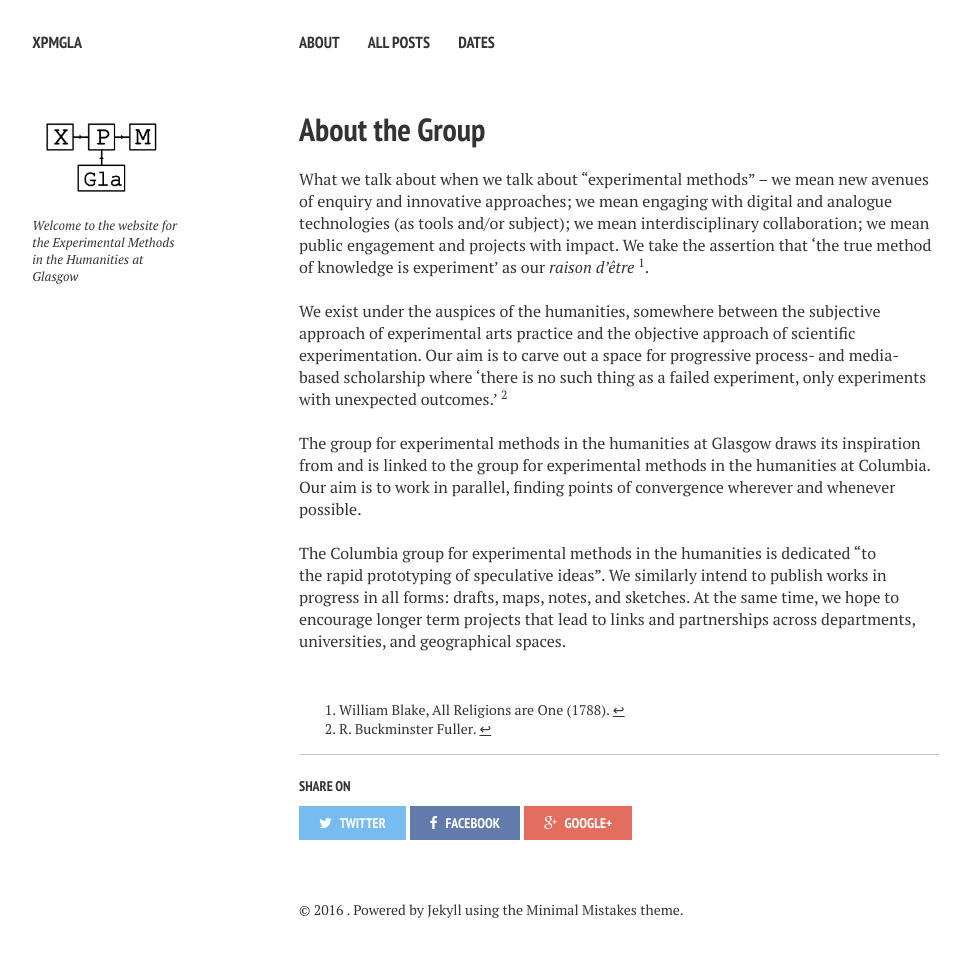
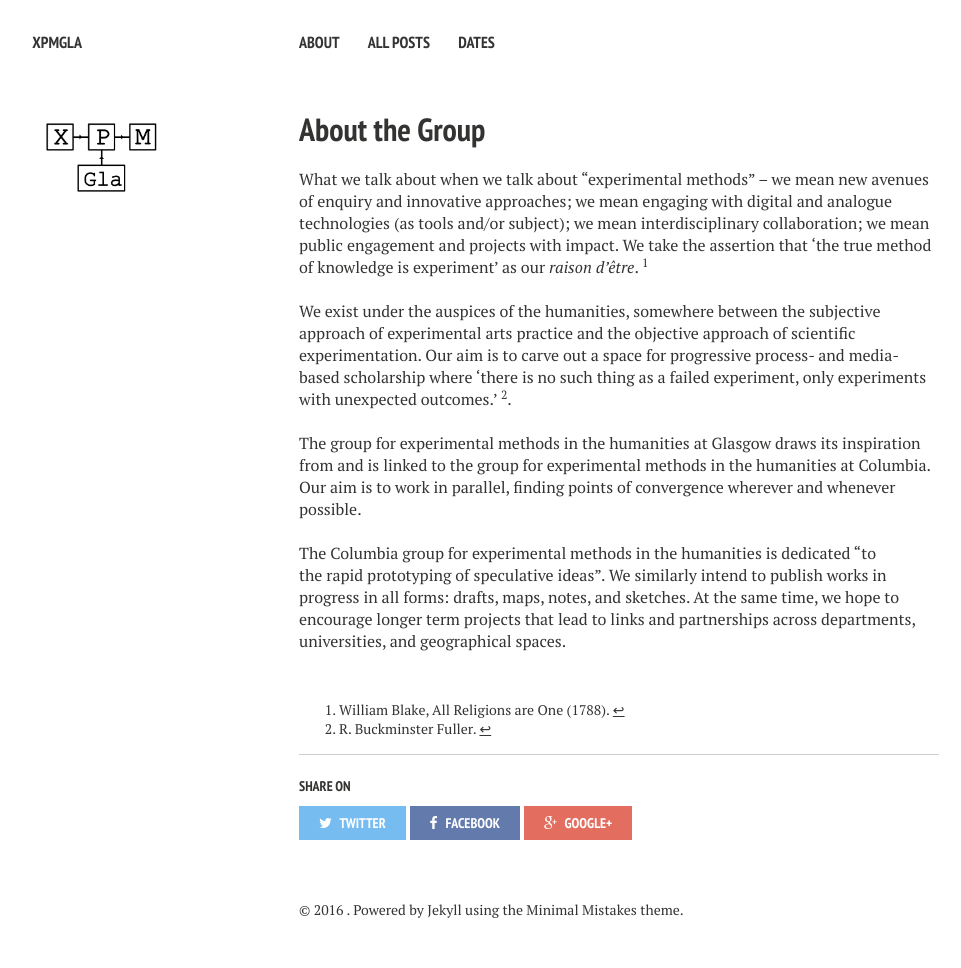
Before and after one commit to stujampur/xpmgla.github.io, a Jekyll site: the page built from about/index.md, in a window 1280 px wide. Shown: the whole page, without its empty margins (21-982 px from the left). Built offline with Jekyll 4.4.1, drawn with Linux system fonts in a browser that asks for light colours; nearby versions of some CDN libraries.

Commit message:
minor edits

```diff
--- a/_config.yml
+++ b/_config.yml
@@ -28,7 +28,7 @@ kramdown:
 owner:
   name:
   avatar: logo.jpg
-  bio: "Welcome to the website for the Experimental Methods in the Humanities at Glasgow"
+  bio:
   email:
   disqus-shortname:
   twitter: #username
--- a/about/index.md
+++ b/about/index.md
@@ -6,12 +6,12 @@ modified: 2014-08-08T20:53:07.573882-04:00
 comments: true
 ---
 
-What we talk about when we talk about “experimental methods” – we mean new avenues of enquiry and innovative approaches; we mean engaging with digital and analogue technologies (as tools and/or subject); we mean interdisciplinary collaboration; we mean public engagement and projects with impact. We take the assertion that ‘the true method of knowledge is experiment’ as our *raison d’être* [^1].
+What we talk about when we talk about “experimental methods” – we mean new avenues of enquiry and innovative approaches; we mean engaging with digital and analogue technologies (as tools and/or subject); we mean interdisciplinary collaboration; we mean public engagement and projects with impact. We take the assertion that ‘the true method of knowledge is experiment’ as our *raison d’être*. [^1]
 
 [^1]: William Blake, All Religions are One (1788).
 
 <br />
-We exist under the auspices of the humanities, somewhere between the subjective approach of experimental arts practice and the objective approach of scientific experimentation. Our aim is to carve out a space for progressive process- and media-based scholarship where ‘there is no such thing as a failed experiment, only experiments with unexpected outcomes.’ [^2]
+We exist under the auspices of the humanities, somewhere between the subjective approach of experimental arts practice and the objective approach of scientific experimentation. Our aim is to carve out a space for progressive process- and media-based scholarship where ‘there is no such thing as a failed experiment, only experiments with unexpected outcomes.’ [^2].
 
 [^2]: R. Buckminster Fuller.
 
```
Also changed, not shown: dates/index.md (+1 -1 lines).
